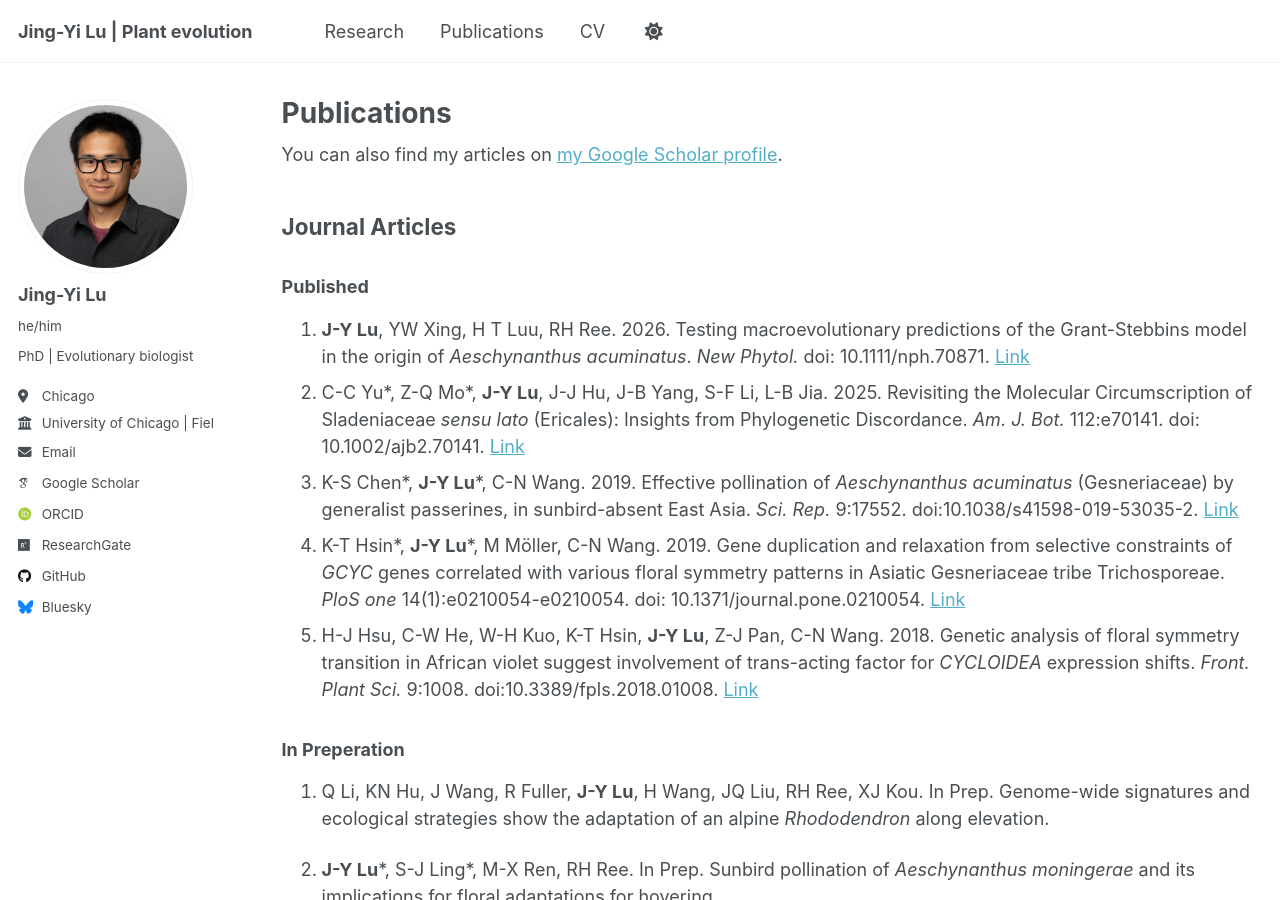
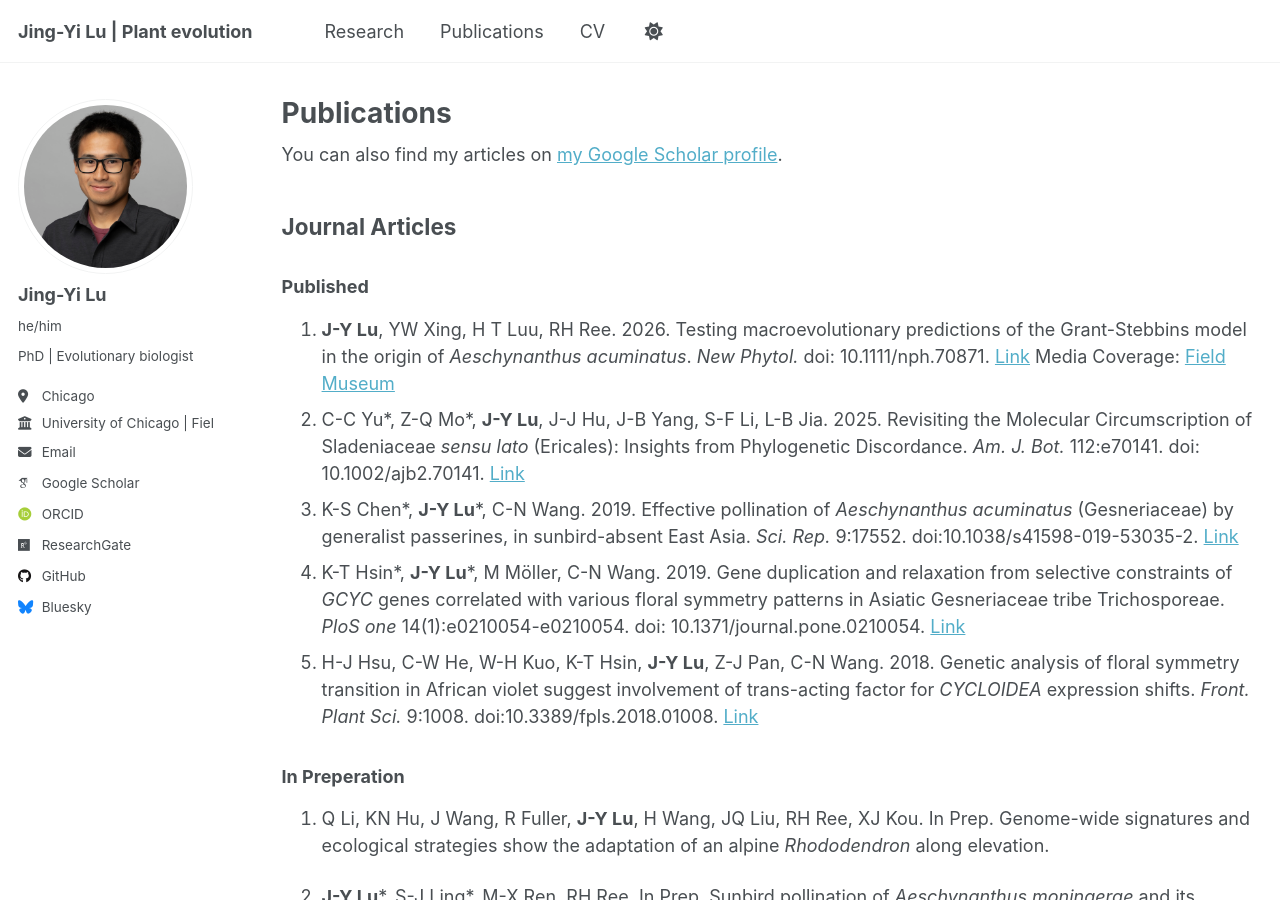
Before and after one commit to jingyilu/jingyilu.github.io, a Jekyll site: the page built from _pages/publications.md, in a window 1280 px wide and 900 px high. Built offline with Jekyll 4.4.1, drawn with Linux system fonts in a browser that asks for light colours; some web fonts are replaced; a script that is not in the unit is left out.

Commit message:
update publication

```diff
--- a/_pages/publications.md
+++ b/_pages/publications.md
@@ -23,6 +23,7 @@ Journal Articles
 
 1. **J-Y Lu**, YW Xing, H T Luu, RH Ree. 2026. Testing macroevolutionary predictions of the Grant-Stebbins
 model in the origin of _Aeschynanthus acuminatus_. _New Phytol._ doi: 10.1111/nph.70871. [Link](https://nph.onlinelibrary.wiley.com/doi/10.1111/nph.70871)
+  Media Coverage: [Field Museum](https://www.fieldmuseum.org/about/press/this-flower-evolved-a-new-shape-so-that-different-birds-could-pollinate-it)
 2. C-C Yu\*, Z-Q Mo\*, **J-Y Lu**, J-J Hu, J-B Yang, S-F Li, L-B Jia. 2025. Revisiting the Molecular Circumscription of Sladeniaceae _sensu lato_ (Ericales): Insights from Phylogenetic Discordance. _Am. J. Bot._ 112:e70141. doi: 10.1002/ajb2.70141. [Link](https://doi.org/10.1002/ajb2.70141)
 3. K-S Chen\*, **J-Y Lu**\*, C-N Wang. 2019. Effective pollination of _Aeschynanthus acuminatus_ (Gesneriaceae) by generalist passerines, in sunbird-absent East Asia. _Sci. Rep._ 9:17552. doi:10.1038/s41598-019-53035-2. [Link](https://doi.org/10.1038/s41598-019-53035-2)
 4. K-T Hsin\*, **J-Y Lu**\*, M Möller, C-N Wang. 2019. Gene duplication and relaxation from selective constraints of _GCYC_ genes correlated with various floral symmetry patterns in Asiatic Gesneriaceae tribe Trichosporeae. _PloS one_ 14(1):e0210054-e0210054. doi: 10.1371/journal.pone.0210054. [Link](https://doi.org/10.1371/journal.pone.0210054)
```
